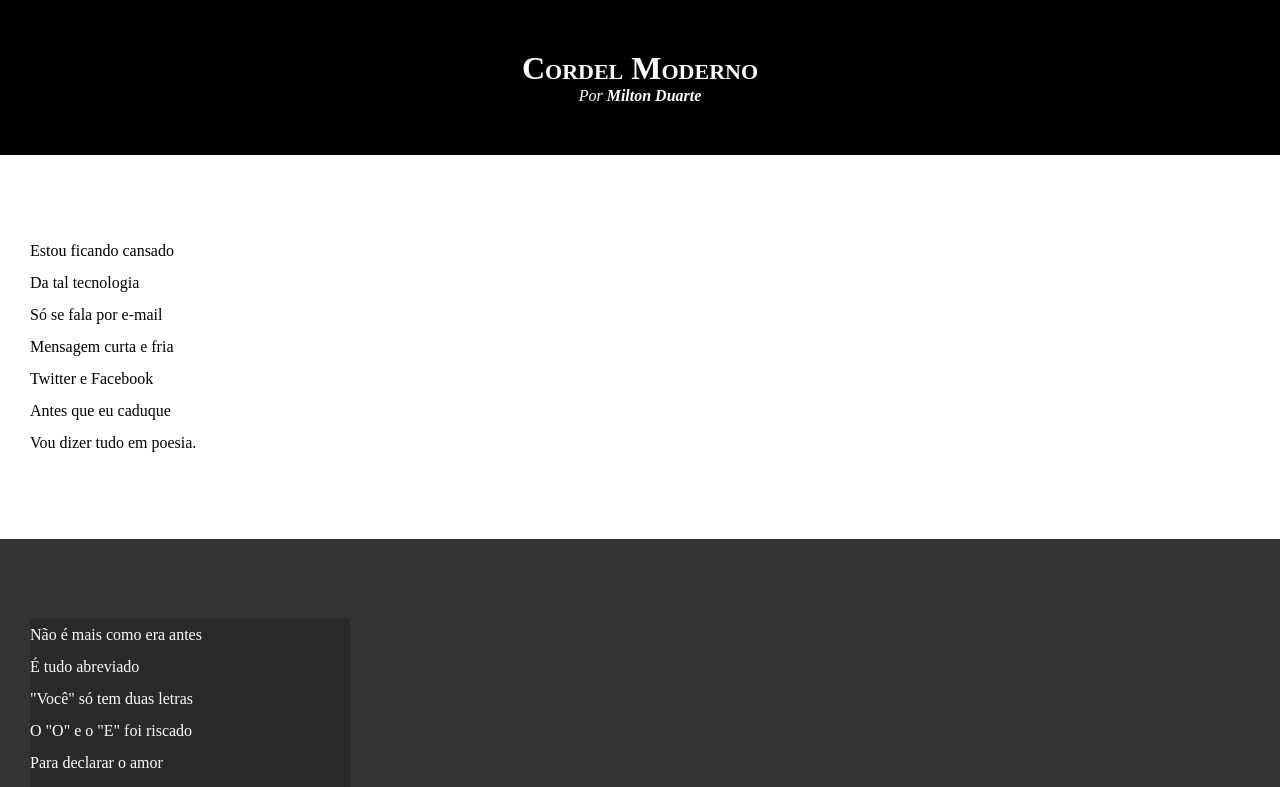
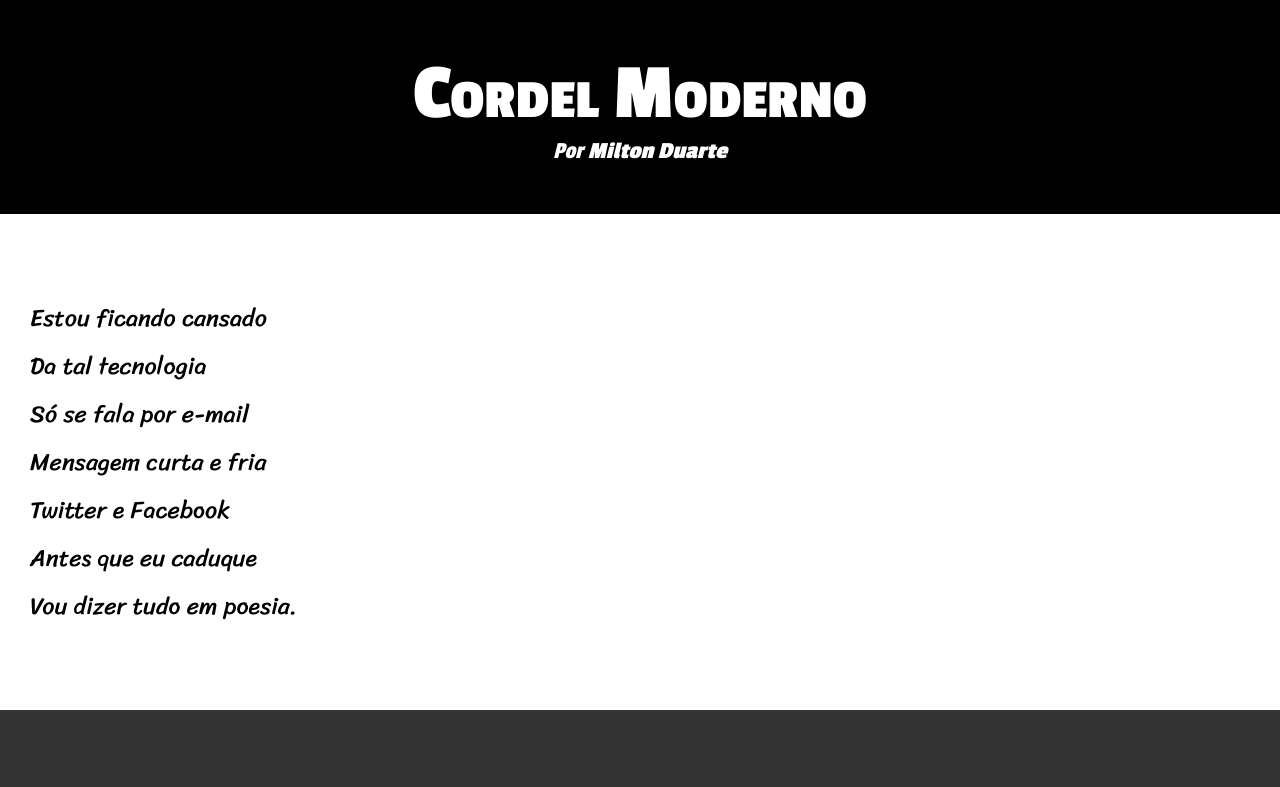
Before and after one commit to HanauerFo/HTML5-CSS3, a plain HTML site: page Desafios/desafioCordel/index.html in a window 1280 px wide. Shown: the top 787 px of the page. Drawn offline with Linux system fonts and the light colour scheme.

Commit message:
Update style.css

```diff
--- a/Desafios/desafioCordel/styles/style.css
+++ b/Desafios/desafioCordel/styles/style.css
@@ -1,13 +1,23 @@
 @charset "UTF-8";
+
+@import url('https://fonts.googleapis.com/css2?family=Passion+One:wght@400;700;900&display=swap');
+
+@import url('https://fonts.googleapis.com/css2?family=Sriracha&display=swap');
 
 *{
     margin: 0px;
     padding: 0px;
 }
+:root{
+    --font01: Verdana, Geneva, Tahoma, sans-serif;
+    --font02: 'Passion One', sans-serif;
+    --font03: 'Sriracha', cursive;
+}
 
 html,body{
     min-height: 100vh;
     background-color: darkgray;
+    font-family: font01;
 }
 
 a{
@@ -20,24 +30,29 @@ a:hover{
 }
 
 header{
+    font-family: var(--font02);
     background-color: black;
     color: white;
     text-align: center;
     h1{
         padding-top: 50px;
         font-variant: small-caps;
+        font-size: 5em;
     }
     p{
         font-style: italic;
         padding-bottom: 50px;
+        font-size: 1.5em;
     }
 }
 
 section{
+    font-family: var(--font03);
     padding-top: 10vh;
     padding-bottom: 10vh;
     line-height: 2em;
     padding-left: 30px;
+    font-size: 1.5em
 }
 
 section.normal{
@@ -49,7 +64,8 @@ section.image{
     background-color: rgb(51, 51, 51);
     color: white;
     p{
-        max-width: 320px;
+        display: inline-block;
+        padding: 15px;
         background-color: rgba(0, 0, 0, 0.205);
     }
 }
```
